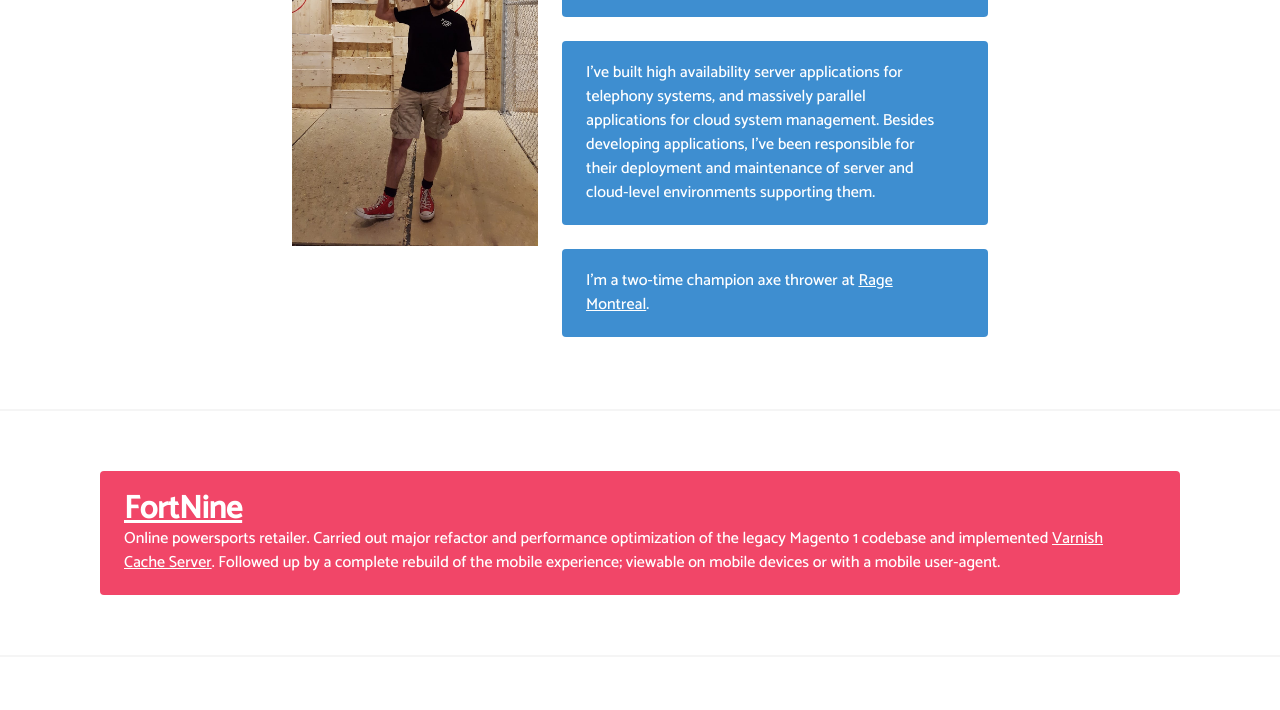
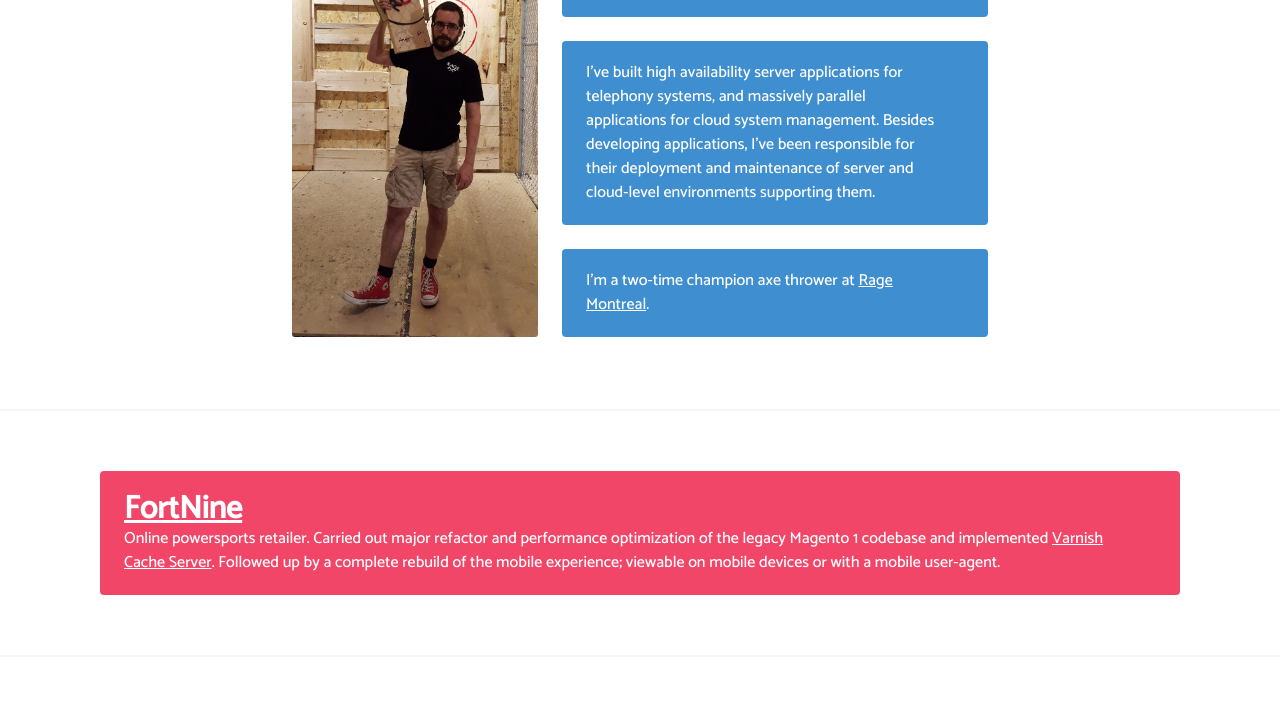
Before and after one commit to dersam/dersam.github.com, a website: page index.html in a window 1280 px wide. Shown: the part 239-949 px from the top of the page. Drawn offline with nearby package versions, Linux system fonts and the light colour scheme.

Commit message:
Border radius

```diff
--- a/css/styles.css
+++ b/css/styles.css
@@ -4,8 +4,10 @@ body {
 
 .profile-image {
     background-image: url('/media/trophy.jpg');
-    background-size: contain;
+    background-size: cover;
+    background-position: bottom;
     background-repeat: no-repeat;
+    border-radius: 3px;
 }
 
 li {
```
